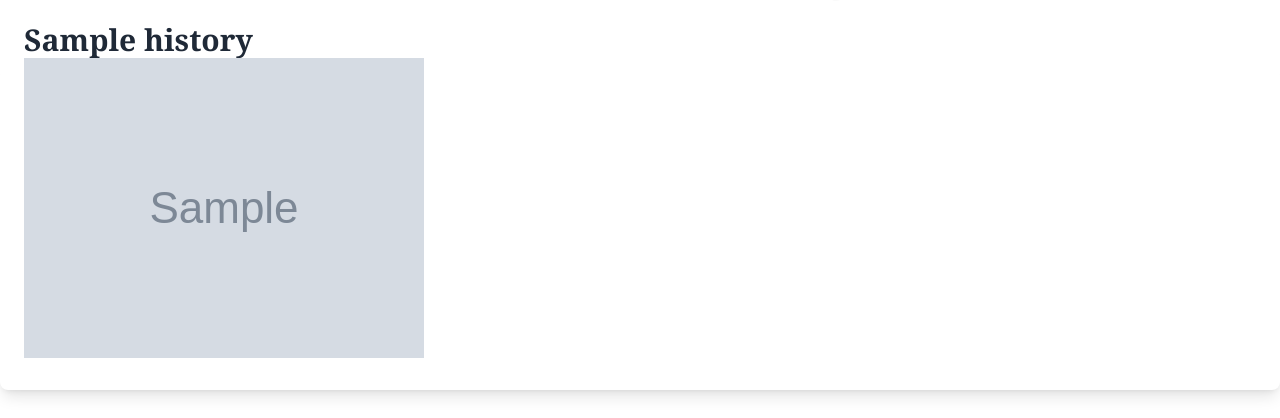
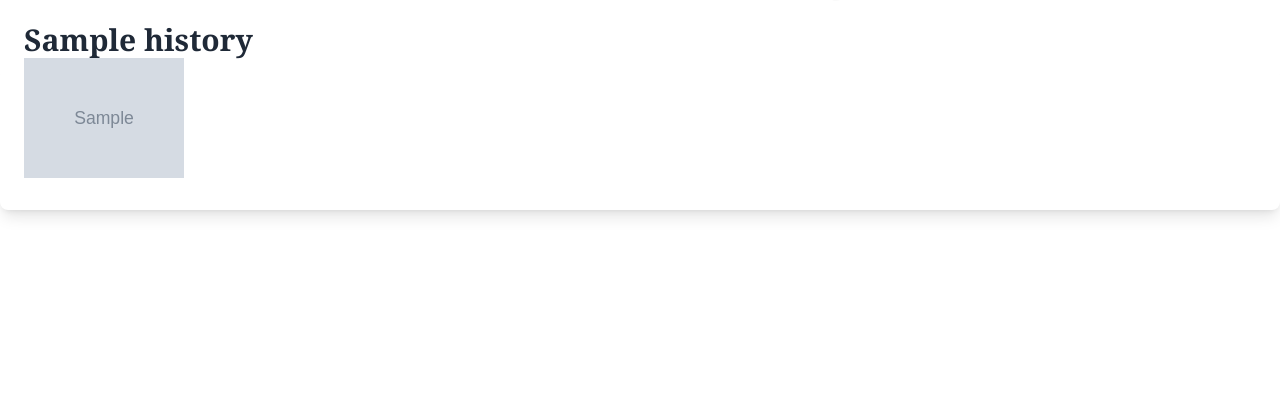
Before and after one commit to BWSullivan/OneShotCar, a Flask app: template templates/history.html in a window 1280 px wide. Shown: the part 154-572 px from the top of the page. Run offline with Flask 2, Linux system fonts and the light colour scheme; the template is opened without the code that fills it: most values are stand-ins (such as "Sample title", 1, 10 or a date in 2020); grey boxes marked "Sample" are stand-in pictures; style sheets or scripts are compiled from the project's sources.

Commit message:
Update history.html

```diff
--- a/templates/history.html
+++ b/templates/history.html
@@ -69,21 +69,18 @@
     {%for i in range(0,(my_history_list|length))%}
 <!--                      <li class="text-2xl"> {{my_history_list[i]}} </li>-->
         <div>
-          <!-- makemodelyear api -->
           <div class="py-4 px-6 bg-white shadow-lg rounded-lg my-20">
             <div class="flex justify-center md:justify-end -mt-16">
             </div>
             <div>
               <h2 class="text-gray-800 text-3xl font-semibold">{{my_history_list[i]}}</h2>
-                  <div>  <img src={{my_history_images[i]}} alt="Car Pictures">  </div>
-
+                  <div>  <img class="object-contain h-30 w-40" src={{my_history_images[i]}} alt="Car Pictures">  </div>
             </div>
             <div class="flex justify-end mt-4">
             </div>
           </div>
                   {%endfor%}
 
-
     <script type="text/javascript" src="/static/fonts/script.js"></script>
 
 </body>
```
